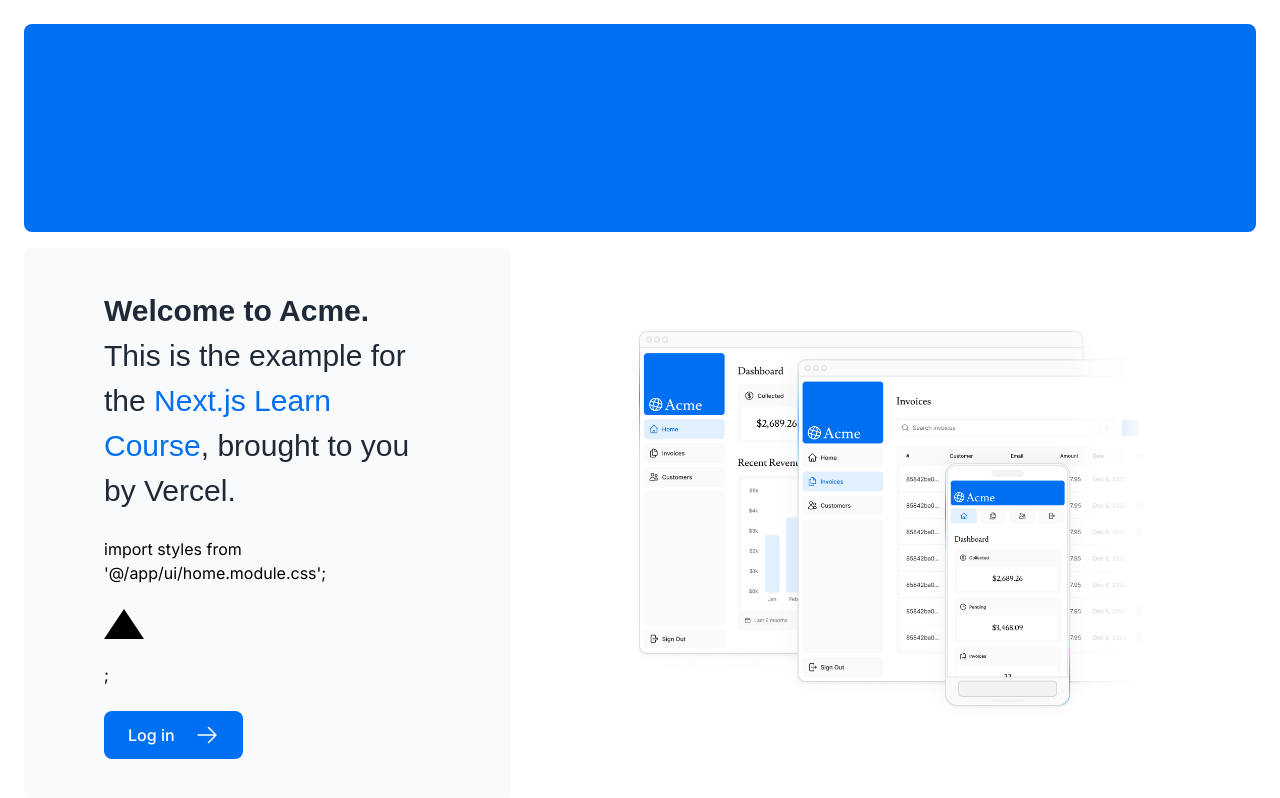
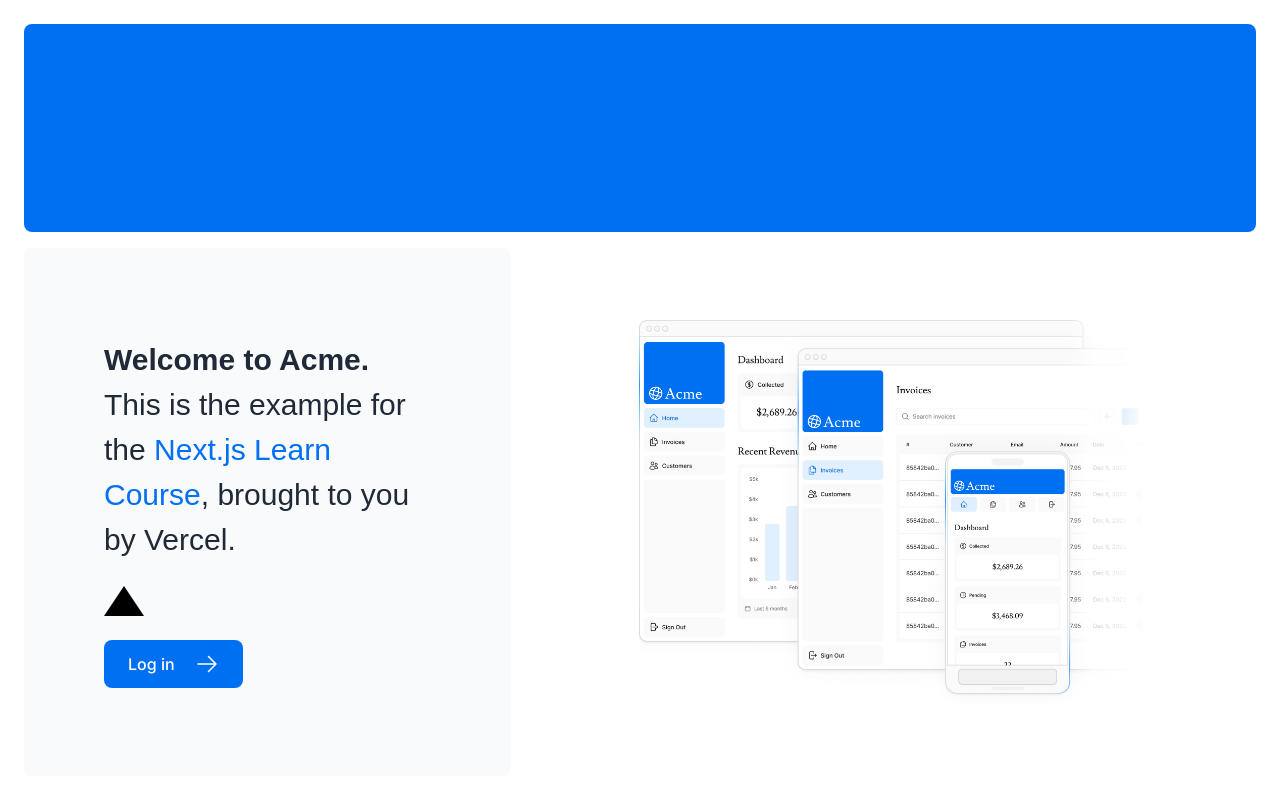
Before and after one commit to viciorog/learn-next-js, a Next.js app: page / in a window 1280 px wide. Shown: the top 798 px of the page. Built offline with nearby package versions, Linux system fonts and the light colour scheme; a web font is replaced by a local one.

Commit message:
Correzioni nel file page.tsx

```diff
--- a/app/page.tsx
+++ b/app/page.tsx
@@ -1,7 +1,7 @@
 import AcmeLogo from '@/app/ui/acme-logo';
 import { ArrowRightIcon } from '@heroicons/react/24/outline';
 import Link from 'next/link';
-import styles from '@/app/ui/home.module.css';
+import styles from '@/app/ui/home.module.css'; // Importa il modulo di stile una sola volta
 import { lusitana } from './ui/fonts';
 import Image from 'next/image';
 
@@ -22,8 +22,8 @@ export default function Page() {
             </a>
             , brought to you by Vercel.
           </p>
-          import styles from '@/app/ui/home.module.css';
-          <div className={styles.shape} />;
+          <div className={styles.shape} />{' '}
+          {/* Usa il modulo di stile correttamente */}
           <Link
             href="/login"
             className="flex items-center gap-5 self-start rounded-lg bg-blue-500 px-6 py-3 text-sm font-medium text-white transition-colors hover:bg-blue-400 md:text-base"
```
